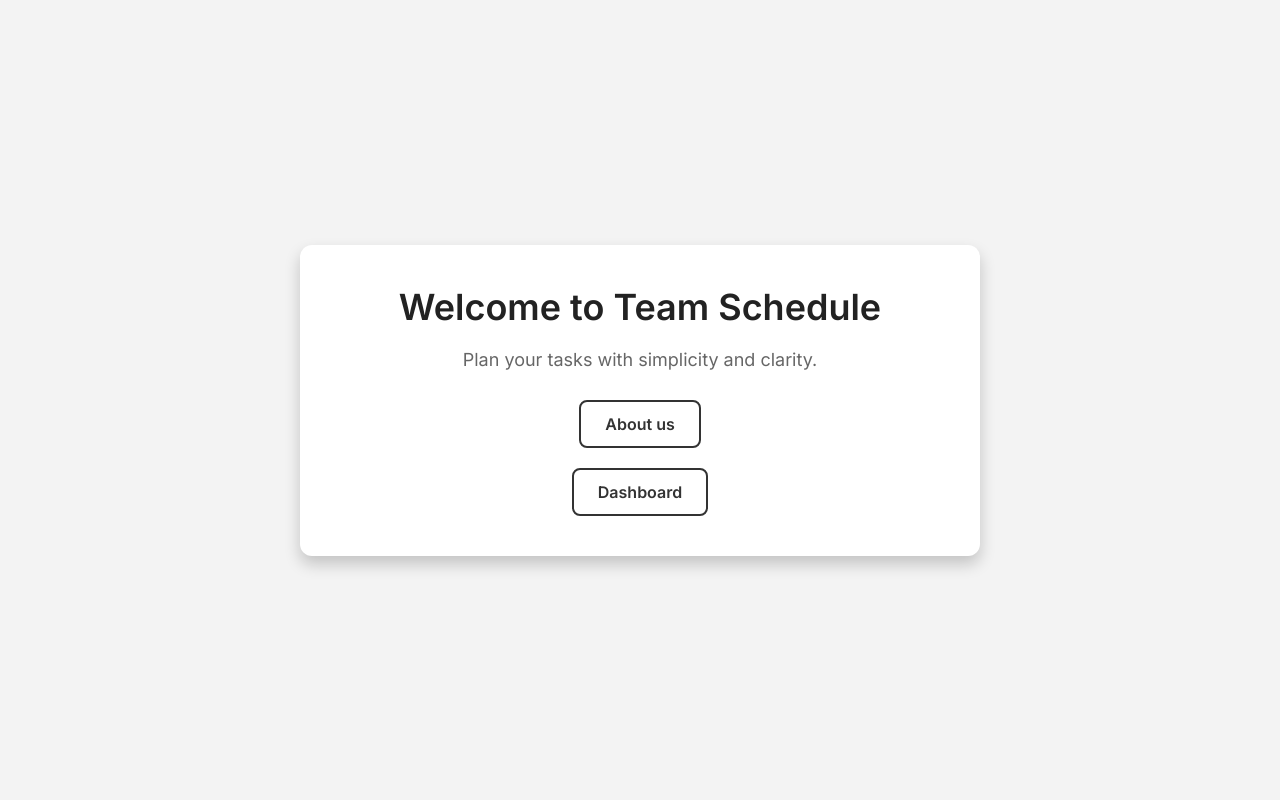
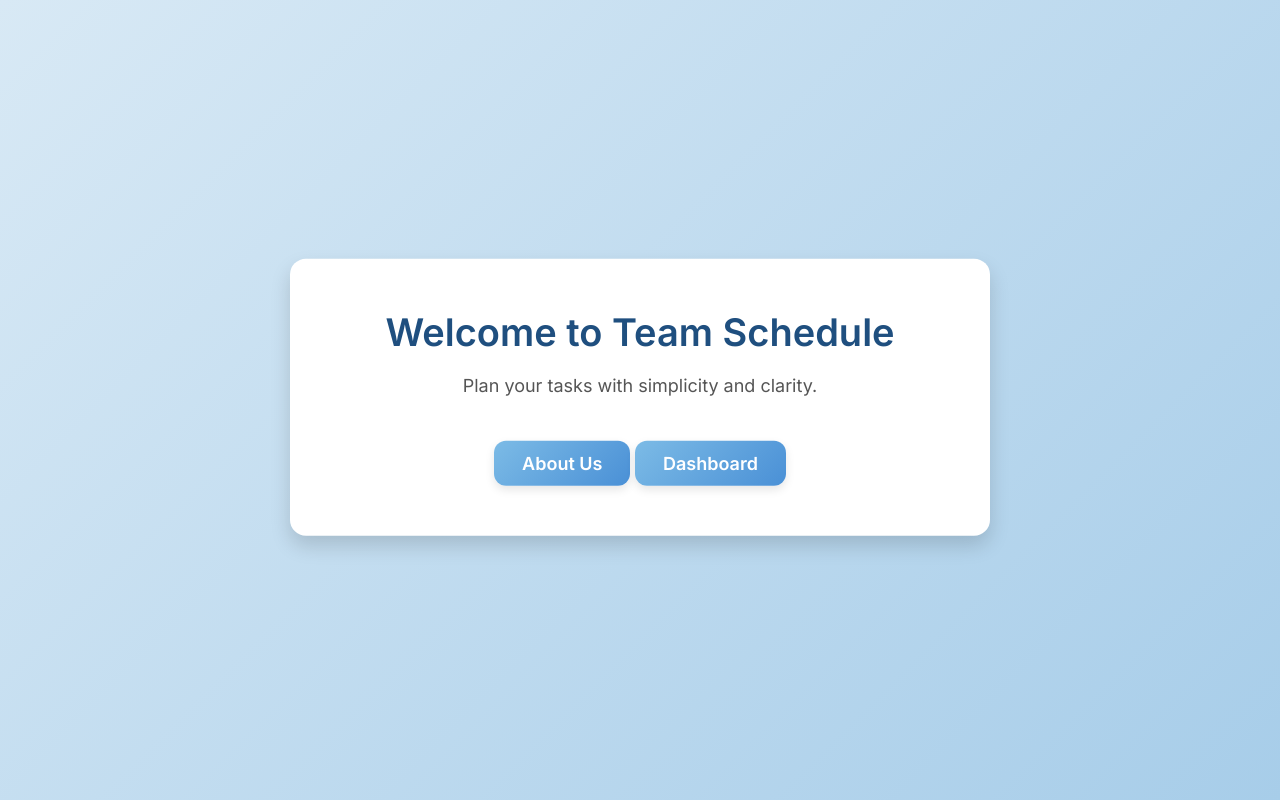
Before and after one commit to 6510615153/Team_Scheduler, a Django app: page / in a window 1280 px wide. Run offline with Django 5.2, Linux system fonts and the light colour scheme.

Commit message:
CSS updated for new branch

```diff
--- a/main_page/templates/main_page/main_page.html
+++ b/main_page/templates/main_page/main_page.html
@@ -9,7 +9,7 @@
         body {
             margin: 0;
             font-family: 'Inter', sans-serif;
-            background-color: #f3f3f3; /* สีพื้นหลังเทาอ่อน */
+            background: linear-gradient(135deg, #d8e9f5, #a7cde9); /* พื้นหลังไล่โทนสีฟ้า */
             color: #333;
             display: flex;
             justify-content: center;
@@ -17,40 +17,57 @@
             min-height: 100vh;
         }
         .floating-box {
-            background-color: #fff; /* สีขาวสะอาด */
-            border-radius: 12px; /* มุมโค้งมน */
-            box-shadow: 0 8px 16px rgba(0, 0, 0, 0.2); /* เงาให้ดูเหมือนลอย */
-            padding: 40px;
-            width: 80%;
+            background-color: #ffffff; /* สีขาวสะอาด */
+            border-radius: 16px; /* มุมโค้งมนมากขึ้น */
+            box-shadow: 0 10px 20px rgba(0, 0, 0, 0.15); /* เงาเพิ่มมิติ */
+            padding: 50px;
+            width: 90%;
             max-width: 600px;
             text-align: center;
+            animation: float 3s ease-in-out infinite; /* ลูกเล่นลอยเบาๆ */
+        }
+        @keyframes float {
+            0%, 100% {
+                transform: translateY(0);
+            }
+            50% {
+                transform: translateY(-10px);
+            }
         }
         .floating-box h1 {
-            font-size: 36px;
+            font-size: 38px;
             font-weight: 600;
             margin: 0 0 20px;
-            color: #222;
+            color: #1f4f7f; /* สีฟ้าเข้ม */
         }
         .floating-box p {
             font-size: 18px;
-            color: #666;
+            color: #555;
             margin-bottom: 30px;
         }
         .button {
             display: inline-block;
-            padding: 12px 24px;
-            border: 2px solid #333;
-            border-radius: 8px;
+            padding: 12px 28px;
+            border: none;
+            border-radius: 12px;
             text-decoration: none;
-            color: #333;
-            font-size: 16px;
+            color: #ffffff;
+            font-size: 18px;
             font-weight: 600;
-            background-color: #fff;
-            transition: all 0.3s ease;
+            background: linear-gradient(135deg, #7cbbe6, #4a90d6); /* ปุ่มสีไล่โทนฟ้า */
+            box-shadow: 0 4px 10px rgba(0, 0, 0, 0.1);
+            transition: transform 0.3s ease, box-shadow 0.3s ease;
         }
         .button:hover {
-            background-color: #333;
-            color: #fff;
+            transform: translateY(-5px); /* ขยับขึ้นเล็กน้อยเมื่อ hover */
+            box-shadow: 0 8px 15px rgba(0, 0, 0, 0.2); /* เงาเพิ่มขึ้นเมื่อ hover */
+        }
+        .button:active {
+            transform: translateY(2px); /* ขยับลงเล็กน้อยเมื่อคลิก */
+            box-shadow: 0 2px 5px rgba(0, 0, 0, 0.2); /* เงาลดลงเมื่อคลิก */
+        }
+        .button + .button {
+            margin-top: 15px;
         }
     </style>
 </head>
@@ -58,8 +75,7 @@
     <div class="floating-box">
         <h1>Welcome to Team Schedule</h1>
         <p>Plan your tasks with simplicity and clarity.</p>
-        <a href="{% url 'main_page:about' %}" class="button">About us</a>
-        <br><br>
+        <a href="{% url 'main_page:about' %}" class="button">About Us</a>
         <a href="{% url 'users:dashboard' %}" class="button">Dashboard</a>
     </div>
 </body>
```
